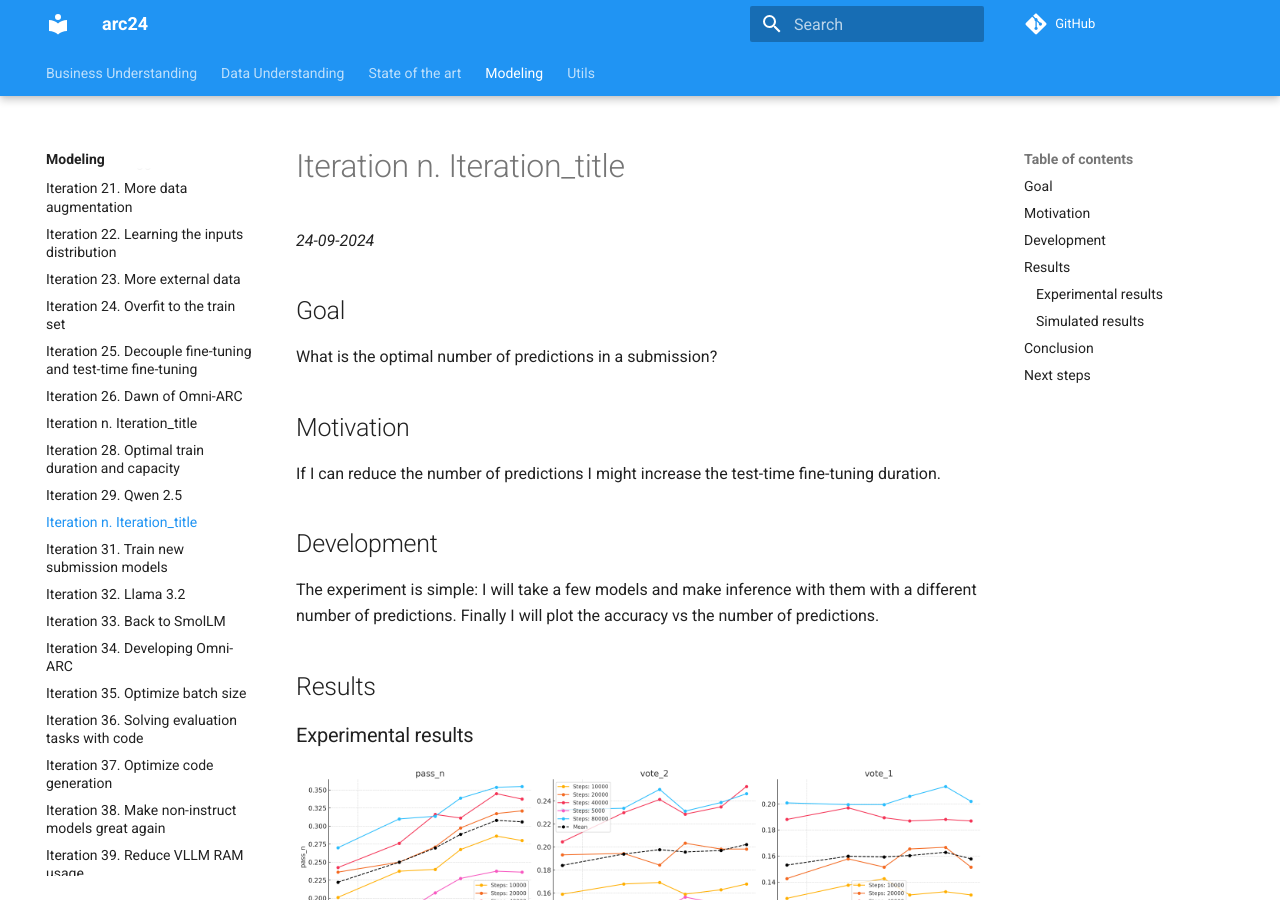
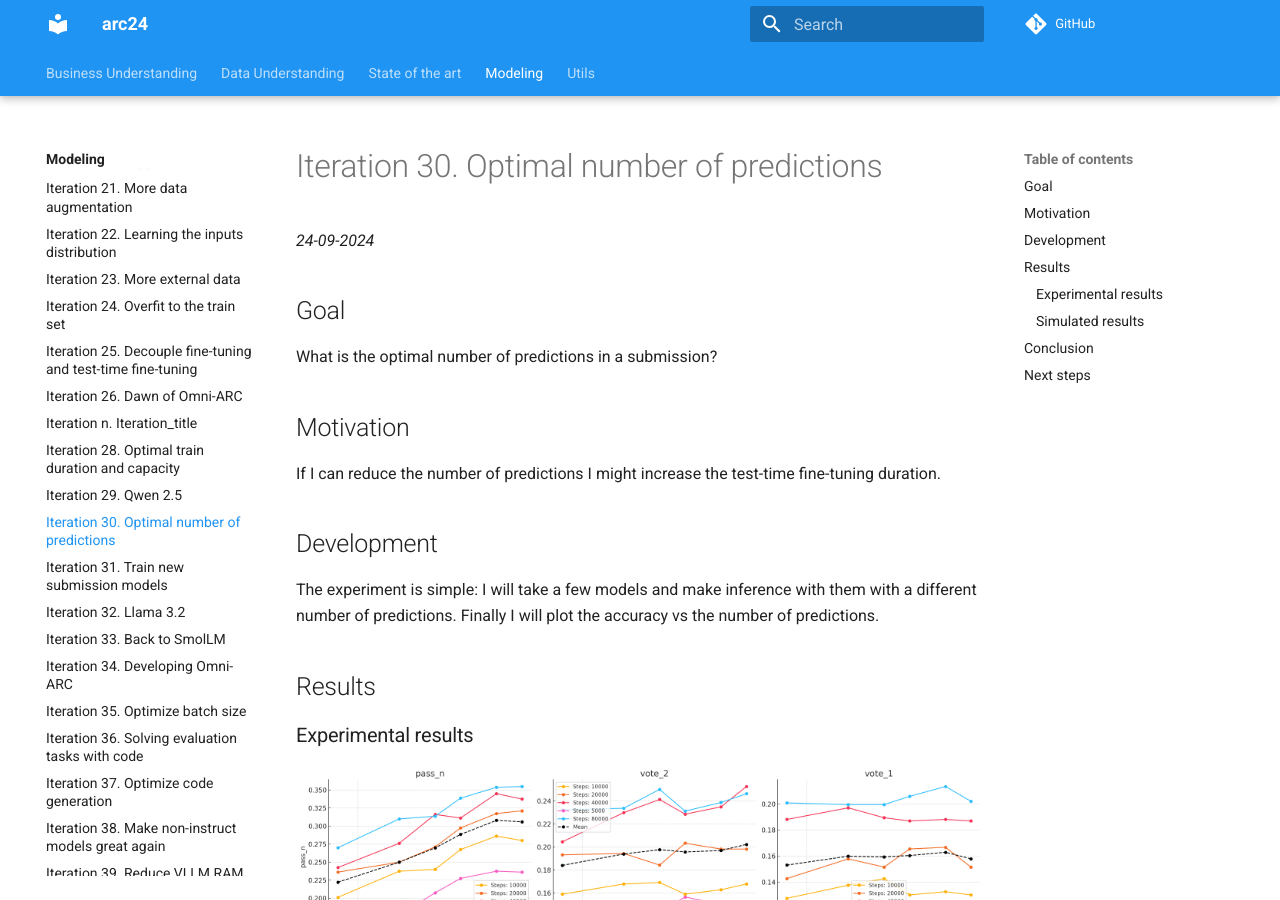
Before and after one commit to zhengjunyao-work/arc24, an MkDocs documentation site: the page built from docs/modeling/Iteration_30_optimal_number_predictions.md, in a window 1280 px wide and 900 px high. Built offline with MkDocs 1.6.1 and Material for MkDocs 9.7.7, drawn with Linux system fonts in a browser that asks for light colours; comment, search, counter and statistics services are not loaded.

Commit message:
added missing title

```diff
--- a/docs/modeling/Iteration_30_optimal_number_predictions.md
+++ b/docs/modeling/Iteration_30_optimal_number_predictions.md
@@ -1,4 +1,4 @@
-# Iteration n. Iteration_title
+# Iteration 30. Optimal number of predictions
 
 _24-09-2024_
 
```
